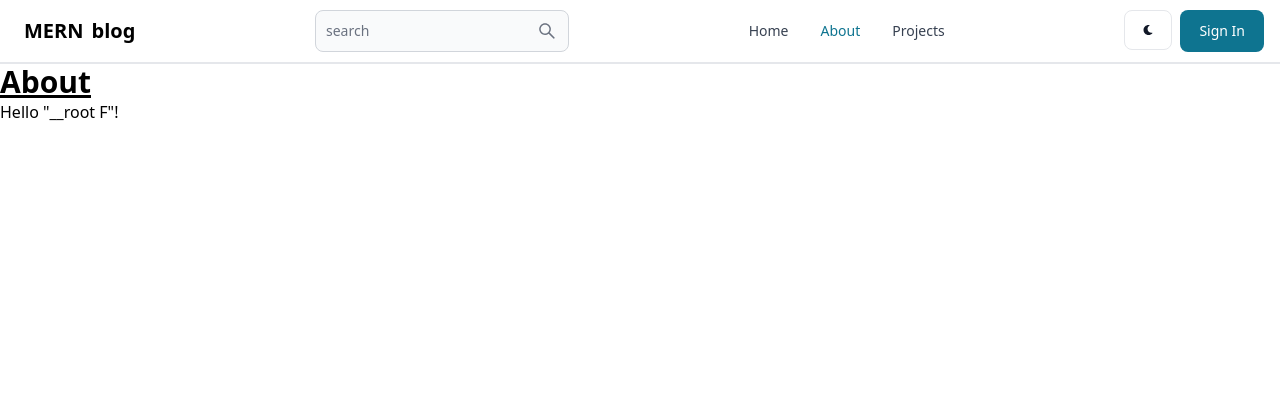
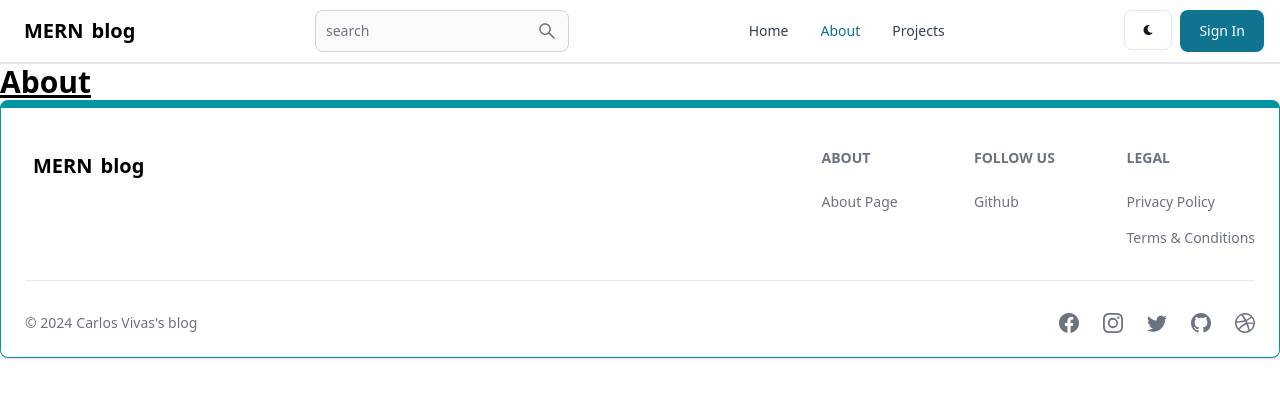
Before and after one commit to carlosmuerto/MERN-BLog, a React (Vite) app in the folder client/: page /about in a window 1280 px wide. Shown: the top 398 px of the page. Built offline with nearby package versions, Linux system fonts and the light colour scheme.

Commit message:
create Footer component

```diff
--- /dev/null
+++ b/client/src/components/footer/index.tsx
@@ -0,0 +1,66 @@
+import { Link } from "@tanstack/react-router";
+import { Footer } from "flowbite-react";
+import Logo from "../logo";
+import { BsDribbble, BsFacebook, BsGithub, BsInstagram, BsTwitter } from "react-icons/bs";
+
+type Props = {};
+
+const FooterComp = (_props: Props) => {
+  return (
+    <Footer container className="border border-t-8 border-teal-500">
+      <div className="w-full max-w-7xl mx-auto">
+        <div className="grid w-full justify-between sm:flex md:grid-cols-1">
+          <div className="mt-5">
+            <Logo />
+          </div>
+          <div className="grid grid-cols-1 sm:grid-cols-2 gap-8 mt-4 md:grid-cols-3 sm:gap-6">
+            <div>
+              <Footer.Title title="About" />
+              <Footer.LinkGroup col>
+                <Link to="/about">About Page</Link>
+              </Footer.LinkGroup>
+            </div>
+            <div>
+              <Footer.Title title="Follow us" />
+              <Footer.LinkGroup col>
+                <Footer.Link
+                  href="https://www.github.com/carlosmuerto"
+                  target="_blank"
+                >
+                  Github
+                </Footer.Link>
+              </Footer.LinkGroup>
+            </div>
+            <div>
+              <Footer.Title title="Legal" />
+              <Footer.LinkGroup col>
+                <Link>Privacy Policy</Link>
+                <Link>Terms &amp; Conditions</Link>
+              </Footer.LinkGroup>
+            </div>
+          </div>
+        </div>
+        <Footer.Divider />
+        <div className="w-full sm:flex sm:items-center sm:justify-between">
+          <Footer.Copyright
+            href="#"
+            by="Carlos Vivas's blog"
+            year={new Date().getFullYear()}
+          />
+          <div className="flex gap-6 sm:mt-0 mt-4 sm:justify-center">
+            <Footer.Icon href="#" icon={BsFacebook} />
+            <Footer.Icon href="#" icon={BsInstagram} />
+            <Footer.Icon href="#" icon={BsTwitter} />
+            <Footer.Icon
+              href="https://github.com/carlosmuerto"
+              icon={BsGithub}
+            />
+            <Footer.Icon href="#" icon={BsDribbble} />
+          </div>
+        </div>
+      </div>
+    </Footer>
+  );
+};
+
+export default FooterComp;
--- a/client/src/routes/__root.tsx
+++ b/client/src/routes/__root.tsx
@@ -1,13 +1,14 @@
 import * as React from 'react'
 import { Outlet, createRootRoute } from '@tanstack/react-router'
 import Header from '../components/header'
+import FooterComp from '../components/footer'
 
 export const Route = createRootRoute({
   component: () => (
     <React.Fragment>
       <Header />
       <Outlet />
-      <div>Hello "__root F"!</div>
+      <FooterComp />
     </React.Fragment>
   ),
 })
```
